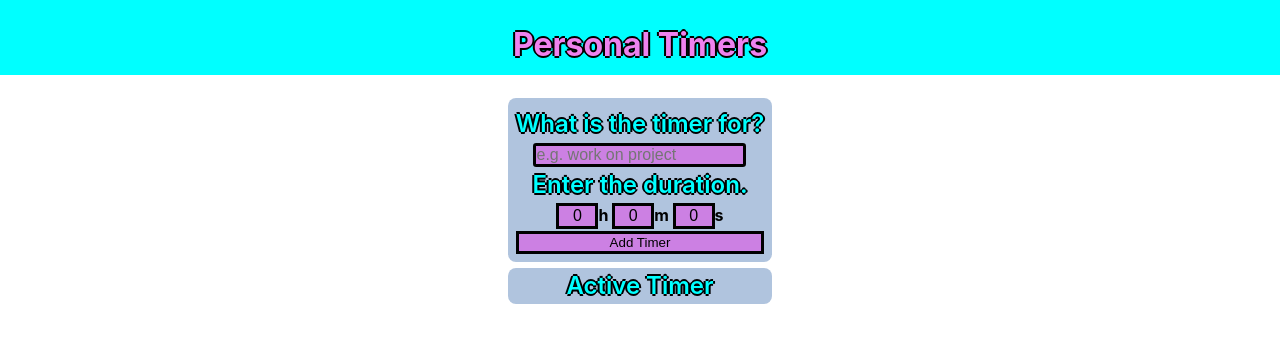
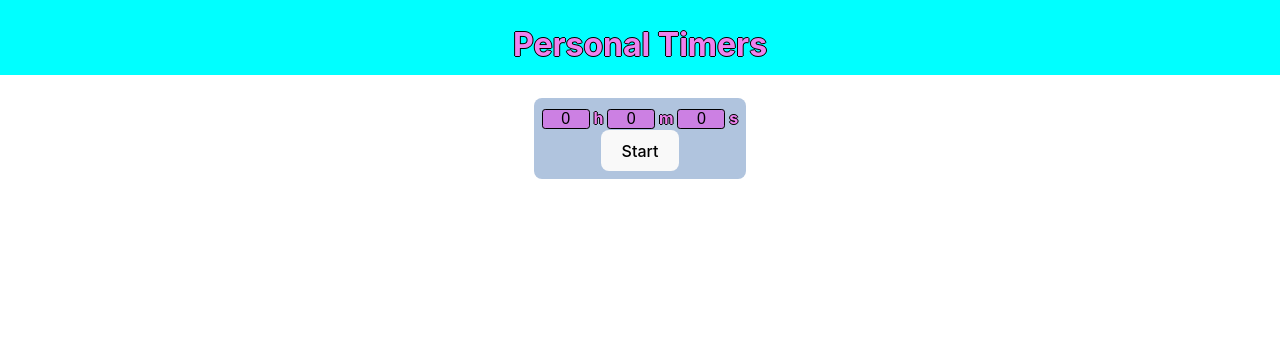
Before and after one commit to SimonMoorleghen-Volpe/timerApp, a Vue app: page / in a window 1280 px wide. Shown: the top 342 px of the page. Built offline with nearby package versions, Linux system fonts and the light colour scheme.

Commit message:
working timer component

```diff
--- a/src/App.vue
+++ b/src/App.vue
@@ -3,71 +3,6 @@
 
     import timerComp from './timerComp.vue'
 
-    const timers = ref([])
-    const timer_name = ref('')
-    const input_hours = ref(0)
-    const input_minutes = ref(0)
-    const input_seconds = ref(0)
-    var id = 0
-
-
-
-    const addTimer = () => {
-        if(input_hours.value === 0 && input_minutes.value === 0 && input_seconds.value === 0){ return }
-
-        var timerComponent = createApp(timerComp, {inpTime:input_hours.value * 3600 + input_minutes.value * 60 + input_seconds.value,
-                                                    inpName: timer_name.value})
-
-        var el = document.createElement('div')
-        document.getElementById('timerDisplay').appendChild(el)
-        timerComponent.mount(el)
-
-        // if(timers.value.length > 0){ return }
-        // var newNode = createElementVNode(timerComp)
-        // newNode.time = input_hours.value * 3600 + input_minutes.value * 60 + input_seconds.value
-        // newNode.name = timer_name.value
-        // timers.value.push( {
-        //     name: timer_name.value,
-        //     time: input_hours.value * 3600 + input_minutes.value * 60 + input_seconds.value,
-        //     ID: id
-        // })
-        // id += 1
-
-    }
-
-
-    watch(input_hours, (newHour) => {
-        if(typeof(newHour) == "string"){
-            input_hours.value = 0
-        }
-        if(newHour > 23){
-            input_hours.value = 23
-        } else if(newHour < 0){
-            input_hours.value = 0
-        }
-    })
-
-    watch(input_minutes, (newMinute) => {
-        if(typeof(newMinute) == "string"){
-            input_minutes.value = 0
-        }
-        if(newMinute > 59){
-            input_minutes.value = 59
-        } else if(newMinute < 0){
-            input_minutes.value = 0
-        }
-    })
-
-    watch(input_seconds, (newSecond) => {
-        if(typeof(newSecond) == "string"){
-            input_seconds.value = 0
-        }
-        if(newSecond > 59){
-            input_seconds.value = 59
-        } else if(newSecond < 0){
-            input_seconds.value = 0
-        }
-    })
 
 </script>
 
@@ -76,49 +11,7 @@
             <h1>Personal Timers</h1>
         </section>
     <main class="app">
-
-        <section class="timer_block">
-            <section class="create_timer">
-                <form @submit.prevent="addTimer">
-
-                    <h3>What is the timer for?</h3>
-
-                    <input type="text"
-                    placeholder="e.g. work on project"
-                    v-model="timer_name" />
-                    <h3> Enter the duration.</h3>
-                    <div class="time_select">
-                        <input
-                            type="number"
-                            placeholder="00"
-                            v-model="input_hours">
-                        <h4>h&nbsp;</h4>
-                        <input
-                            type="number"
-                            placeholder="00"
-                            v-model="input_minutes">
-                        <h4>m&nbsp;</h4>
-                        <input
-                            type="number"
-                            placeholder="00"
-                            v-model="input_seconds">
-                        <h4>s</h4>
-                    </div>
-
-                    <input type="submit" value="Add Timer" />
-                </form>
-
-            </section>
-        </section>
-        <section class="timer_list" id="timerDisplay">
-            <h3>Active Timer</h3>
-
-
-
-
-
-
-        </section>
+        <timerComp></timerComp>
 
     </main>
 
--- a/src/main.css
+++ b/src/main.css
@@ -4,8 +4,8 @@
     --tertiary: aqua;
     --component: lightsteelblue;
     --input_background: hsla(305, 100%, 50%, 0.35);
-    --input_border: 0.2rem solid black ;
-    --text-outline-width: 2px;
+    --input_border: 1px solid black ;
+    --text-outline-width: 1px;
     --text-shadow:
         calc(-1 * var(--text-outline-width)) 0 black,
         0 var(--text-outline-width) black,
@@ -46,7 +46,7 @@
     align-content: flex-start;
 }
 
-.app .timer_block {
+.app .timerComp {
     display: block;
     margin-left: auto;
     margin-right: auto;
@@ -58,6 +58,13 @@
     border: 0px;
     border-radius: 0.5rem;
     background-color: var(--component);
+}
+
+.app .timerComp
+.timerLabel {
+    color: var(--primary);
+    font-weight: 700;
+    text-shadow: var(--text-shadow);
 }
 
 .app .timer_block .create_timer {
@@ -108,8 +115,10 @@ h4 {
 
 input[type=text] {
     border: var(--input_border);
+    text-align: center;
     border-radius: 0.2rem;
     padding: 0;
+    width: 3rem;
     margin-bottom: 0;
     color: black;
     font-size: 1rem;
@@ -118,6 +127,9 @@ input[type=text] {
     resize: none;
     transition: padding 0.3s ease-in-out;
 }
+
+
+
 input[type=number] {
     border: var(--input_border);
     color: black;
--- a/src/timerComp.vue
+++ b/src/timerComp.vue
@@ -1,89 +1,101 @@
-<template>
-
-    <input type="text" v-model="timerName" readonly="readonly" />
-
-    <div>
-        <h4>{{ hour }} : {{ minute }} : {{ second }}</h4>
-    </div>
-
-</template>
-
-<script>
-    import {h, ref, watch} from 'vue'
-    export default {
-        props:{
-            inpTime: Number,
-            inpName: String
-        },
-        setup(props){
 
 
+<script setup>
+    import { computed } from '@vue/reactivity';
+    import {h, readonly, ref, watch} from 'vue'
 
-        },
-        data: function () {
-            return {
-                time: ref(this.inpTime),
-                timerName: ref(this.inpName),
-                hour: ref(Math.floor(this.inpTime/3600)),
-                minute: ref(Math.floor(this.inpTime/60) % 60),
-                second: ref(this.inpTime % 60),
-                run
-            }
-        },
-        mounted () {
-            run = setInterval(function () {this.decrementTime()}, 1000)
-            console.log(run)
-        },
-        // watch: {
-        //     hour(val)  {
-        //         this.$el.queryselector('#hour').innerText = val
-        //     },
 
-        //     minute(val) {
-        //         this.$el.queryselector('#minute').innerText = val
-        //     },
+    const inputHours = ref(0)
+    const inputMinutes = ref(0)
+    const inputSeconds = ref(0)
 
-        //     second(val){
-        //         this.$el.queryselector('#second').innerText = val
-        //     }
-        // },
-        methods: {
-            decrementTime() {
-                time.value -= 1
-                hour.value = Math.floor(time.value/3600)
-                minute.value = Math.floor(time.value/60) % 60
-                second.value = time.value % 60
+    const hour = ref(null)
+    const minute = ref(null)
+    const second = ref(null)
 
-                console.log(hour.value, minute.value, second.value, time.value)
+    const time = ref(0)
+    var run
 
-                if(time.value <= 0){
-                    clearInterval(run)
-                }
-            }
+    watch((inputHours), (newHours)=>{
+        inputHours.value = remove_alpha_characters(newHours)
+        if(inputHours.value.length > 2){
+            inputHours.value = inputHours.value.slice(1)
         }
+        if(Number(inputHours.value) >= 24){
+            inputHours.value = '23'
+        }
+    })
+    watch((inputMinutes), (newMinutes)=>{
+        inputMinutes.value = remove_alpha_characters(newMinutes)
+        if(inputMinutes.value.length > 2){
+            inputMinutes.value = inputMinutes.value.slice(1)
+        }
+        if(Number(inputMinutes.value) >= 60){
+            inputMinutes.value = '59'
+        }
+    })
+    watch((inputSeconds), (newSeconds)=>{
+        inputSeconds.value = remove_alpha_characters(newSeconds)
+        if(inputSeconds.value.length > 2){
+            inputSeconds.value = inputSeconds.value.slice(1)
+        }
+        if(Number(inputSeconds.value) >= 60){
+            inputSeconds.value = '59'
+        }
+    })
+
+    const start = () => {
+        console.log("Start called")
+        time.value = 3600 * Number(inputHours.value) + 60 * Number(inputMinutes.value) + Number(inputSeconds.value)
+
+        hour.value.setAttribute( "readonly", true)
+        minute.value.setAttribute( "readonly", true)
+        second.value.setAttribute( "readonly", true)
+
+        console.log(hour.value, minute.value, second.value)
+
+        run = setInterval(function () {decrementTime()}, 1000)
     }
 
-    var timerName = ref('')
-
-    const time = ref(0)
-
-    const hour = ref(0)
-    const minute = ref(0)
-    const second = ref(0)
-    let run = null
-
-    let decrementTime = () => {
+    const decrementTime = () => {
+        console.log('a')
         time.value -= 1
-        hour.value = Math.floor(time.value/3600)
-        minute.value = Math.floor(time.value/60) % 60
-        second.value = time.value % 60
+        inputHours.value = (Math.floor(time.value / 3600)).toString()
+        inputMinutes.value = (Math.floor(time.value / 60) % 60).toString()
+        inputSeconds.value = (time.value % 60).toString()
         if(time.value <= 0){
             clearInterval(run)
+            run = null
+            hour.value.removeAttribute( "readonly")
+            minute.value.removeAttribute( "readonly")
+            second.value.removeAttribute( "readonly")
+            console.log(hour.value, minute.value, second.value)
         }
     }
 
 
+    const remove_alpha_characters = (inString) => {
+        return inString.replace(/\D/g, '')
+    }
+
+</script>
+
+<template>
+
+    <div class="timerComp">
+        <div>
+            <input type="text" id="hour" ref="hour" v-model="inputHours">
+            <label for="hour" class="timerLabel"> h  </label>
+            <input type="text" id="minute" ref="minute" v-model="inputMinutes">
+            <label for="minute" class="timerLabel"> m  </label>
+            <input type="text" id="second" ref="second" v-model="inputSeconds">
+            <label for="second" class="timerLabel"> s</label>
+        </div>
 
 
+        <button @click="start">Start</button>
 
-</script>
+    </div>
+
+
+</template>
```
